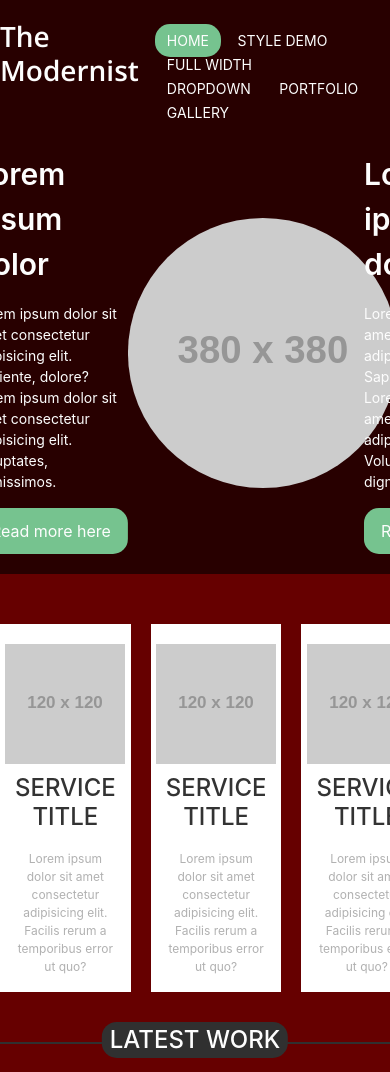
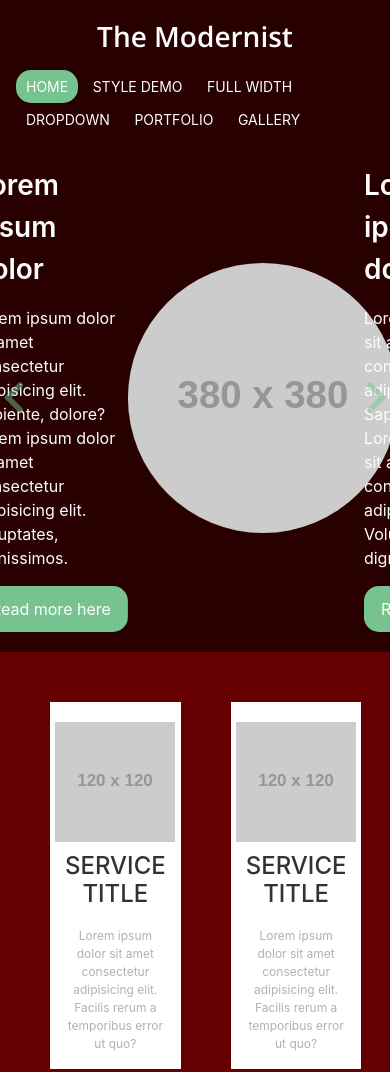
Before and after one commit to Thelostboy/The_Modernis, a plain HTML site: page index.html in a window 390 px wide. Shown: the top 1072 px of the page. Drawn offline with nearby package versions, Linux system fonts and the light colour scheme; placeholder pictures from the web are drawn by us.

Commit message:
Responsive max-width: 768px. Header-Carousel-Service.

```diff
--- a/index.html
+++ b/index.html
@@ -30,12 +30,12 @@
         </div>
         <div class="navbar">
             <ul>
-                <li><a class="active" href="#">Home</a></li>
-                <li><a href="#">Style Demo</a></li>
-                <li><a href="#">Full Width</a></li>
-                <li><a href="#">Dropdown</a></li>
-                <li><a href="#">Portfolio</a></li>
-                <li><a href="#">Gallery</a></li>
+                <li class="active"><a href="#">Home</a></li>
+                <li class=""><a href="#">Style Demo</a></li>
+                <li class=""><a href="#">Full Width</a></li>
+                <li class=""><a href="#">Dropdown</a></li>
+                <li class=""><a href="#">Portfolio</a></li>
+                <li class=""><a href="#">Gallery</a></li>
             </ul>
         </div>
     </div>
@@ -187,9 +187,9 @@
     </div>
     <hr>
     <div class="copyright container">
-            <p>Copyright <i class="fa fa-copyright" aria-hidden="true"></i> 2013- Domain Name- All right Reserved</p>
-            <p>Template by NDQ</p>
-        </div>
+        <p>Copyright <i class="fa fa-copyright" aria-hidden="true"></i> 2013- Domain Name- All right Reserved</p>
+        <p>Template by NDQ</p>
+    </div>
 </div>
 <br>
 <br>
--- a/style.css
+++ b/style.css
@@ -1,10 +1,12 @@
 body {
     font-family: 'Open Sans', sans-serif;
 }
-.row{
+
+.row {
     margin: 0 !important;
 }
-.container-fluid{
+
+.container-fluid {
     max-width: 1200px;
     background-color: #280000;
     margin: 0 auto;
@@ -23,142 +25,186 @@ body {
     justify-content: space-between;
     color: #FDFDFD;
 }
-a{
+
+a {
     outline: none;
+    white-space: nowrap;
 }
-a:hover{
+
+a:hover {
     text-decoration: none !important;
     cursor: pointer !important;
 }
+
 /* Header */
 
-.logo h3{
+.logo h3 {
     font-family: 'Open Sans', serif;
     font-weight: 600;
     cursor: pointer;
 }
-.header ul{
+
+.header ul {
     margin: 0;
     padding: 0;
 }
-.header ul li{
+
+.header ul li {
     list-style: none;
     text-decoration: none;
     display: inline-block;
+    padding: 6px 10px;
+    text-align: center;
+    vertical-align: middle;
 }
-.header ul li a{
-    padding: 8px 12px;
+
+.header ul li a {
+    display: block;
+    white-space: nowrap;
     color: #FDFDFD;
     text-transform: uppercase;
     font-size: 14px;
 }
-.header a:hover{
+
+.header li:hover {
     text-decoration: none !important;
     color: #FDFDFD !important;
     background-color: #76C38F;
     box-shadow: 0 0 10px rgba(255, 255, 255, 0.5);
     border-radius: 15px;
 }
-.header .active{
+
+.header .active {
     background-color: #76C38F;
+    /* padding: 6px 10px; */
     border-radius: 15px;
 }
+
 /* Carousel */
-.container-fluid:nth-child(2){
+
+.container-fluid:nth-child(2) {
     background-color: #660000;
     max-width: 1200px;
 }
-.carousel{
+
+.carousel {
+    position: relative;
     background-color: #280000;
     padding: 20px 0px;
 }
-.carousel img{
+
+.carousel img {
     width: 100%;
     border-radius: 50%;
 }
-.carousel p{
-    color:#FDFDFD;
+
+.carousel p {
+    color: #FDFDFD;
 }
-.carousel .item{
+
+.carousel .item {
     display: flex !important;
+    justify-content: space-between;
     align-items: center;
     margin: 0 60px;
 }
-.carousel .subcribe p:nth-child(1){
-    font-size: 30px;
+
+.item>* {
+    flex-basis: 50%;
+}
+
+.carousel .subcribe p:nth-child(1) {
+    font-size: 1.75rem;
     font-weight: 600;
 }
-.carousel .subcribe p:nth-child(2){
-    font-size: 14px;
 
+.carousel .subcribe p:nth-child(2) {
+    font-size: 1rem;
 }
-.carousel .subcribe a{
+
+.carousel .subcribe a {
     text-decoration: none;
     color: #FDFDFD;
+    font-size: 1rem;
     background-color: #76C38F;
     border-radius: 15px;
     padding: 10px 16px;
 }
-.carousel .subcribe a:hover{
+
+.carousel .subcribe a:hover {
     box-shadow: 0 0 10px rgba(255, 255, 255, 0.5);
 }
-.carousel-control-next{
-    right: -50px !important;
+
+.carousel-control-next {
+    position: absolute !important;
+    right: -4% !important;
 }
-.carousel-control-prev{
-    left: -50px !important;
+
+.carousel-control-prev {
+    position: absolute !important;
+    left: -4% !important;
 }
-[class*='chevron']{
+
+[class*='chevron'] {
     color: #76C38F;
     font-size: 36px;
     font-weight: bold;
 }
+
 /* Services */
 
-.services{
+.services {
     display: grid;
-    grid-template-columns: repeat(4,1fr);
+    grid-template-columns: repeat(4, 1fr);
     grid-gap: 20px;
     background-color: #660000 !important;
     padding: 50px 0 !important;
     border-bottom: 2px solid #303030;
 }
-.service-item{
+
+.service-item {
     text-align: center;
     background-color: #FFF;
     padding: 0 !important;
     transition: 200ms all;
 }
-.service-item h4{
+
+.service-item h4 {
     text-transform: uppercase;
     padding: 10px 15px;
-    color:#333333;
+    color: #333333;
 }
-.service-item p{
+
+.service-item p {
     padding: 0 15px;
-    color:#B1B1B1;
+    color: #B1B1B1;
     font-size: 12px;
 }
-.service-item img{
+
+.service-item img {
     margin-top: 20px;
 }
-.service-item:hover{
+
+.service-item:hover {
     background-color: #76C38F;
 }
-.service-item:hover>*{
+
+.service-item:hover>* {
     color: #000;
 }
 
 /* Work */
-.work{
+
+.work {
     display: grid;
-    grid-template-columns: repeat(3,1fr);
+    grid-template-columns: repeat(3, 1fr);
     grid-gap: 30px;
     position: relative;
     padding-top: 50px !important;
     padding-bottom: 60px !important;
 }
-.work .label{
+
+.work .label {
     position: absolute;
     top: 0;
     left: 50%;
@@ -170,21 +216,26 @@ a:hover{
     font-size: 24px;
     border-radius: 15px;
 }
-.work-item{
+
+.work-item {
     position: relative;
 }
-.work-item a{
+
+.work-item a {
     position: absolute;
-    top: 90%; left: 50%;
+    top: 90%;
+    left: 50%;
     transform: translate(-50%, -50%);
     text-transform: uppercase;
     font-size: 14px;
-    color:#FFF !important;
+    color: #FFF !important;
 }
-.work-item a:hover{
+
+.work-item a:hover {
     color: #76C38F !important;
 }
-.work-item::before{
+
+.work-item::before {
     content: " ";
     position: absolute;
     bottom: 0;
@@ -196,67 +247,79 @@ a:hover{
 
 /* Footer */
 
-.container-fluid:nth-child(3){
+.container-fluid:nth-child(3) {
     background-color: #303030;
     padding-top: 50px;
 }
-h5{
+
+h5 {
     color: #FDFDFD !important;
     margin-bottom: 3rem !important;
 }
-.footer{
+
+.footer {
     padding-top: 50px !important;
 }
-.footer a{
+
+.footer a {
     color: #76C38F;
 }
 
-.footer p{
+.footer p {
     color: #979797;
 }
-.blog a:nth-child(6){
+
+.blog a:nth-child(6) {
     font-size: 12px;
 }
-.blog p:nth-child(3), .blog p:nth-child(4){
+
+.blog p:nth-child(3), .blog p:nth-child(4) {
     font-size: 10px;
     margin-bottom: 0;
 }
-.blog p:nth-child(5){
+
+.blog p:nth-child(5) {
     margin: 10px 0;
 }
-.link a{
+
+.link a {
     display: block;
     padding-bottom: 10px;
     font-size: 14px;
 }
-.link a:hover{
+
+.link a:hover {
     color: #5e5e5e;
 }
-.tweets span{
+
+.tweets span {
     color: #76C38F;
 }
 
-::placeholder{
+::placeholder {
     color: #989898;
     font-size: 14px;
 }
-.contact input{
+
+.contact input {
     font-size: 14px;
     margin-bottom: 10px;
     background-color: #222222;
     border: none;
     border-radius: 10px;
     height: 40px;
-    color:#FDFDFD;
+    color: #FDFDFD;
 }
-#message{
+
+#message {
     border-radius: 10px;
     background-color: #222222;
-    color:#FDFDFD;
+    color: #FDFDFD;
     border: none;
     margin-bottom: 10px;
 }
-#submit{
+
+#submit {
     background-color: #76C38F;
     color: #303030;
     text-transform: uppercase;
@@ -265,22 +328,51 @@ h5{
     cursor: pointer;
 }
 
-hr{
+#submit:hover {
+    box-shadow: 0 0 10px rgba(255, 255, 255, .3);
+}
+
+hr {
     width: 100%;
-    border-top: 2px solid rgba(0,0,0,.1) !important;
+    border-top: 2px solid rgba(0, 0, 0, .1) !important;
     margin-top: 2rem;
     box-shadow: 0 0 1px rgba(255, 255, 255, .3);
 }
+
 /* Copyright */
-.copyright{
+
+.copyright {
     display: flex;
     justify-content: space-between;
     color: #989898;
     /* padding: 50px 0 20px; */
 }
-.copyright p{
+
+.copyright p {
     padding: 0 15px;
     font-size: 14px
 }
 
 /* Responsive */
+
+@media (max-width: 768px) {
+    /* Header */
+    .header {
+        display: flex;
+        flex-direction: column;
+        justify-content: center;
+        align-items: center;
+    }
+    /* Carousel */
+    /* Services */
+    .services {
+        grid-template-columns: repeat(2, 1fr);
+        grid-gap: 50px;
+    }
+    .service-item:nth-child(2n+1){
+        margin-left: 50px;
+    }
+    .service-item:nth-child(2n){
+        margin-right: 50px;
+    }
+}
```
